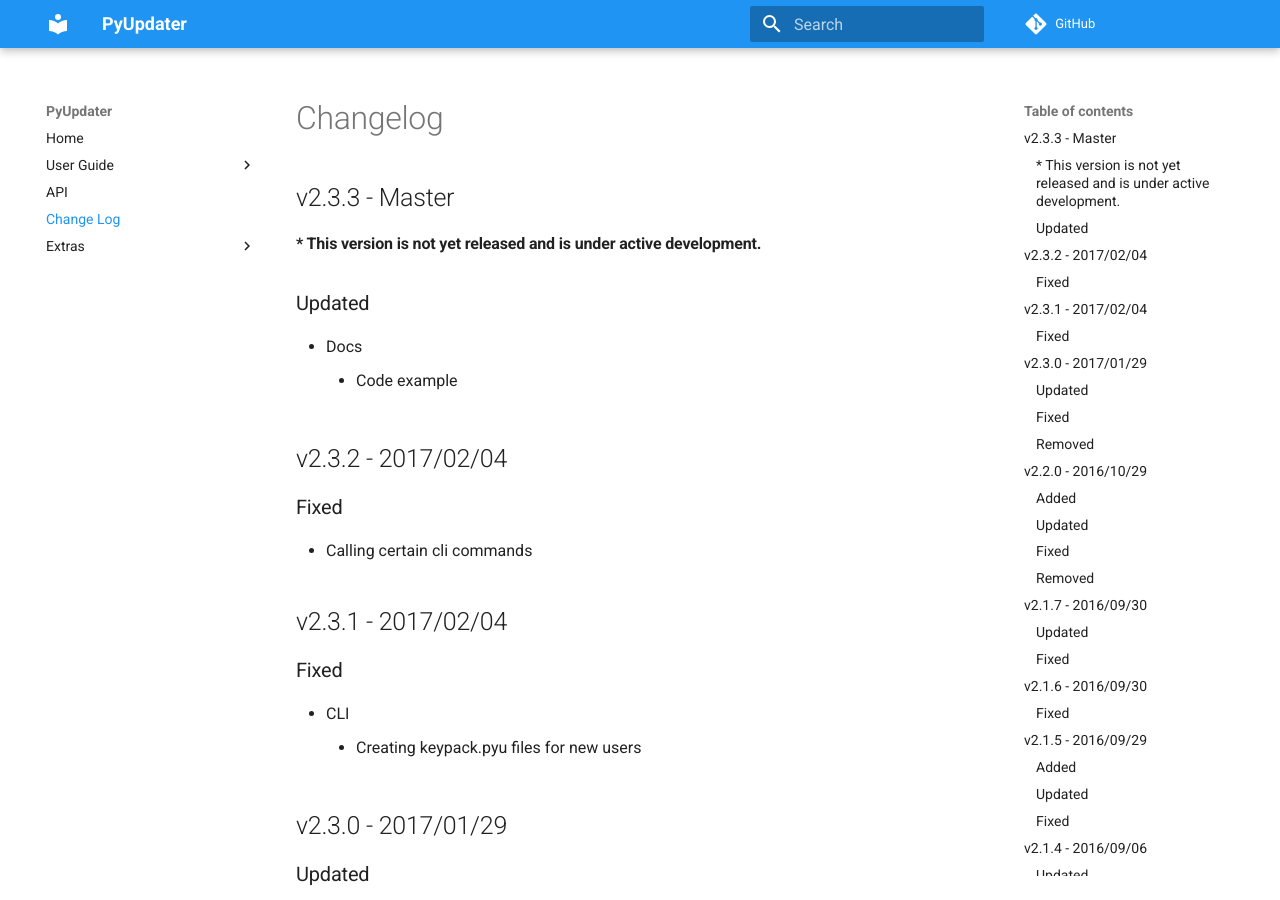
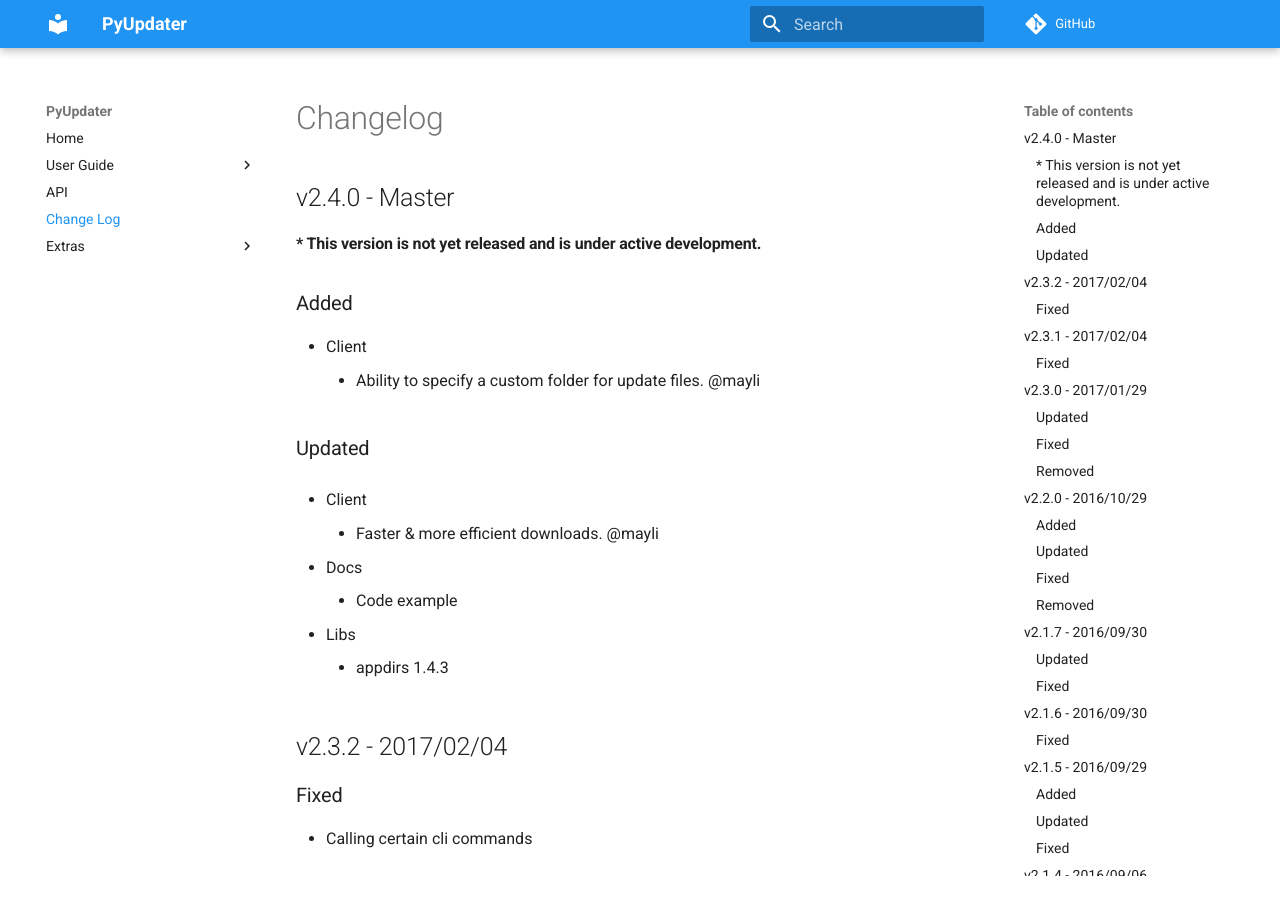
Before and after one commit to Digital-Sapphire/PyUpdater, an MkDocs documentation site: the page built from docs/changelog.md, in a window 1280 px wide and 900 px high. Built offline with MkDocs 1.6.1 and Material for MkDocs 9.7.7, drawn with Linux system fonts in a browser that asks for light colours; comment, search, counter and statistics services are not loaded; old or Windows-style settings are respelled for this version of MkDocs.

Commit message:
Update libs & docs
appdirs 1.4.3
mkdocs 0.16.3
Add data_dir to api docs

```diff
--- a/docs/changelog.md
+++ b/docs/changelog.md
@@ -1,12 +1,24 @@
 # Changelog
 
-## v2.3.3 - Master
+## v2.4.0 - Master
 ####* This version is not yet released and is under active development.
+
+###Added
+
+  - Client
+    - Ability to specify a custom folder for update files. @mayli
 
 ###Updated
 
+  - Client
+    - Faster & more efficient downloads. @mayli
+
   - Docs
     - Code example
+
+  - Libs
+    - appdirs 1.4.3
+
 
 ## v2.3.2 - 2017/02/04
 
--- a/requirements.txt
+++ b/requirements.txt
@@ -1,4 +1,4 @@
-appdirs == 1.4.0
+appdirs == 1.4.3
 bsdiff4 == 1.1.4
 certifi >= 2016.9.26
 dsdev-utils >= 0.9.6
```
Also changed, not shown: docs/api.md (+10 -3 lines), 2 other files.
